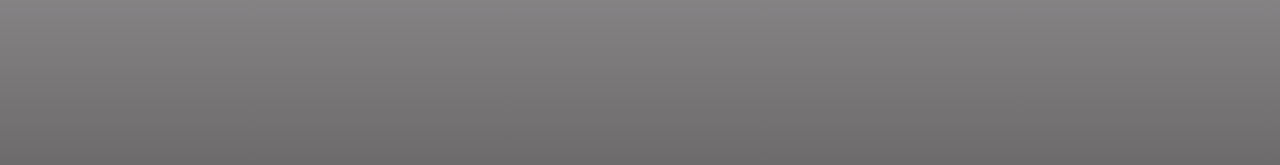
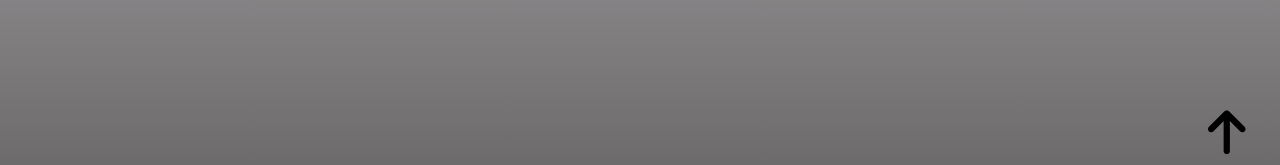
Before and after one commit to c-barbone/Projet_conciergerie, a PHP site: page /listview.php in a window 1280 px wide. Shown: the part 635-800 px from the top of the page. Run offline with PHP 8.4, Linux system fonts and the light colour scheme; data that the repository does not hold is empty; some libraries are stand-ins or nearby versions.

Commit message:
add back-to-top

```diff
--- a/historiqueview.php
+++ b/historiqueview.php
@@ -22,6 +22,8 @@ require_once('model.php');
     </script>
     <link rel="preconnect" href="https://fonts.gstatic.com">
     <link href="https://fonts.googleapis.com/css2?family=Cutive+Mono&display=swap" rel="stylesheet">
+    <!-- Font Awesome -->
+  <script src="https://kit.fontawesome.com/d69db61c7b.js" crossorigin="anonymous"></script>
 </head>
 <a href="index.php"> <button type="button" class="admin btn btn-success ml-5 my-5">Retour</button></a>
 
@@ -53,5 +55,6 @@ require_once('model.php');
                     ?>
         <section class="col-12" id=historique>
         </section>
+        <a href="#" class="back-to-top"><i class="fas fa-arrow-up"></i></a>
     </div>
 </div>
--- a/index.php
+++ b/index.php
@@ -64,5 +64,4 @@ require_once('model.php');
 
         </div>
     </div>
-
 </body>
--- a/listview.php
+++ b/listview.php
@@ -22,6 +22,8 @@ require_once('model.php');
     </script>
     <link rel="preconnect" href="https://fonts.gstatic.com">
     <link href="https://fonts.googleapis.com/css2?family=Cutive+Mono&display=swap" rel="stylesheet">
+    <!-- Font Awesome -->
+  <script src="https://kit.fontawesome.com/d69db61c7b.js" crossorigin="anonymous"></script>
 </head>
 
 
@@ -45,4 +47,5 @@ require_once('model.php');
                         </tbody>
                 </table>
         </div>
+        <a href="#" class="back-to-top"><i class="fas fa-arrow-up"></i></a>
 </main>
--- a/style.css
+++ b/style.css
@@ -31,3 +31,30 @@ background-color: rgba(255, 245, 245, 0.568);
     border-style: dotted;
     background-color: rgba(255, 245, 245, 0.568);
     }
+
+/*--------------------------------------------------------------
+# Back to top button
+--------------------------------------------------------------*/
+.back-to-top {
+    position: fixed;
+    /* display: none; */
+    width: 40px;
+    height: 40px;
+    right: 40px;
+    bottom: 25px;
+    color: black;
+    transition: display 0.5s ease-in-out;
+    z-index: 99999;
+  }
+
+  .back-to-top i {
+    font-size: 50px !important;
+    position: absolute !important;
+    top: 7px;
+    left: 8px;
+  }
+
+  .back-to-top:hover {
+    color: rgb(78, 77, 77);
+    transition: background 0.2s ease-in-out;
+  }
```
